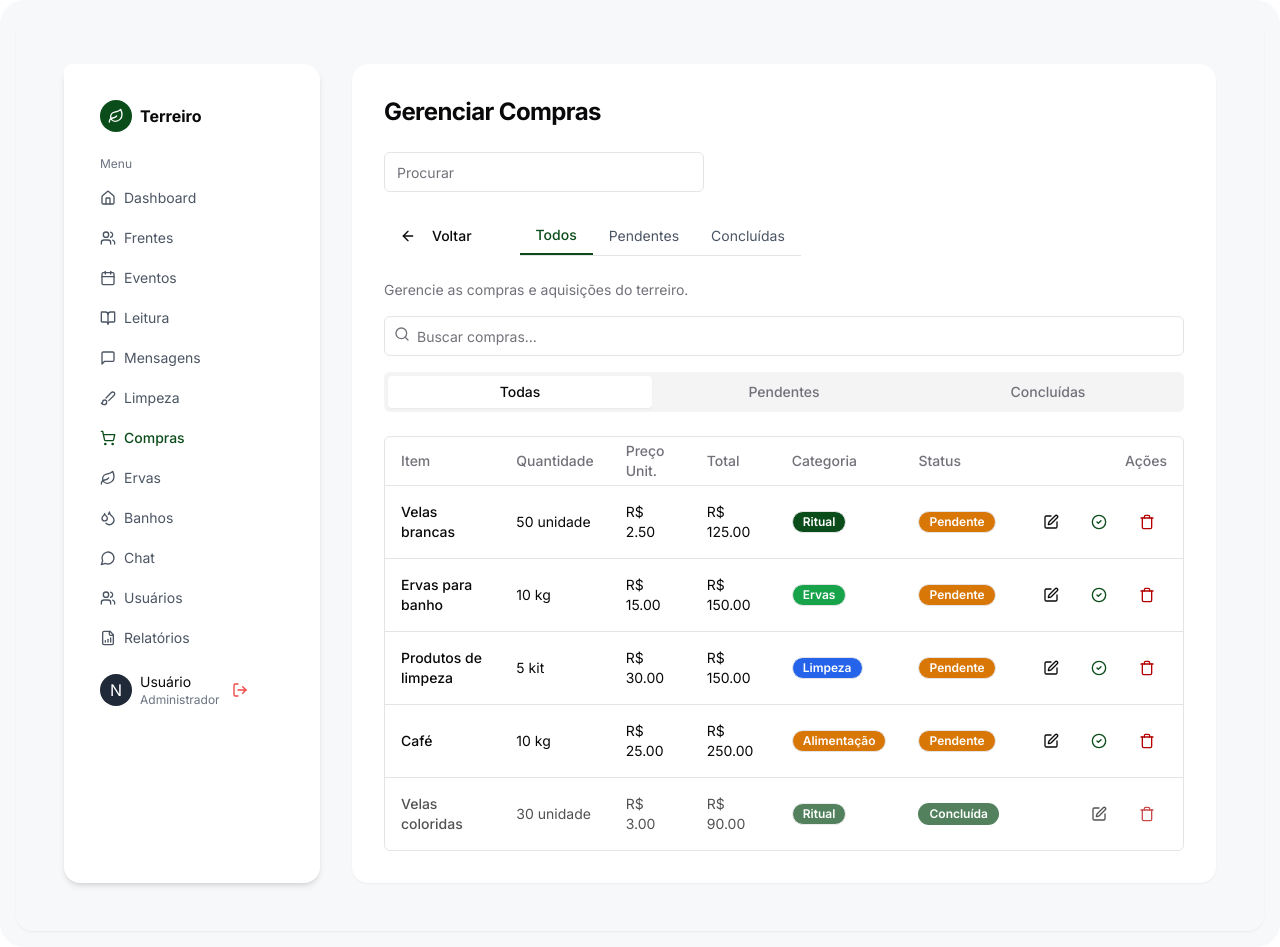
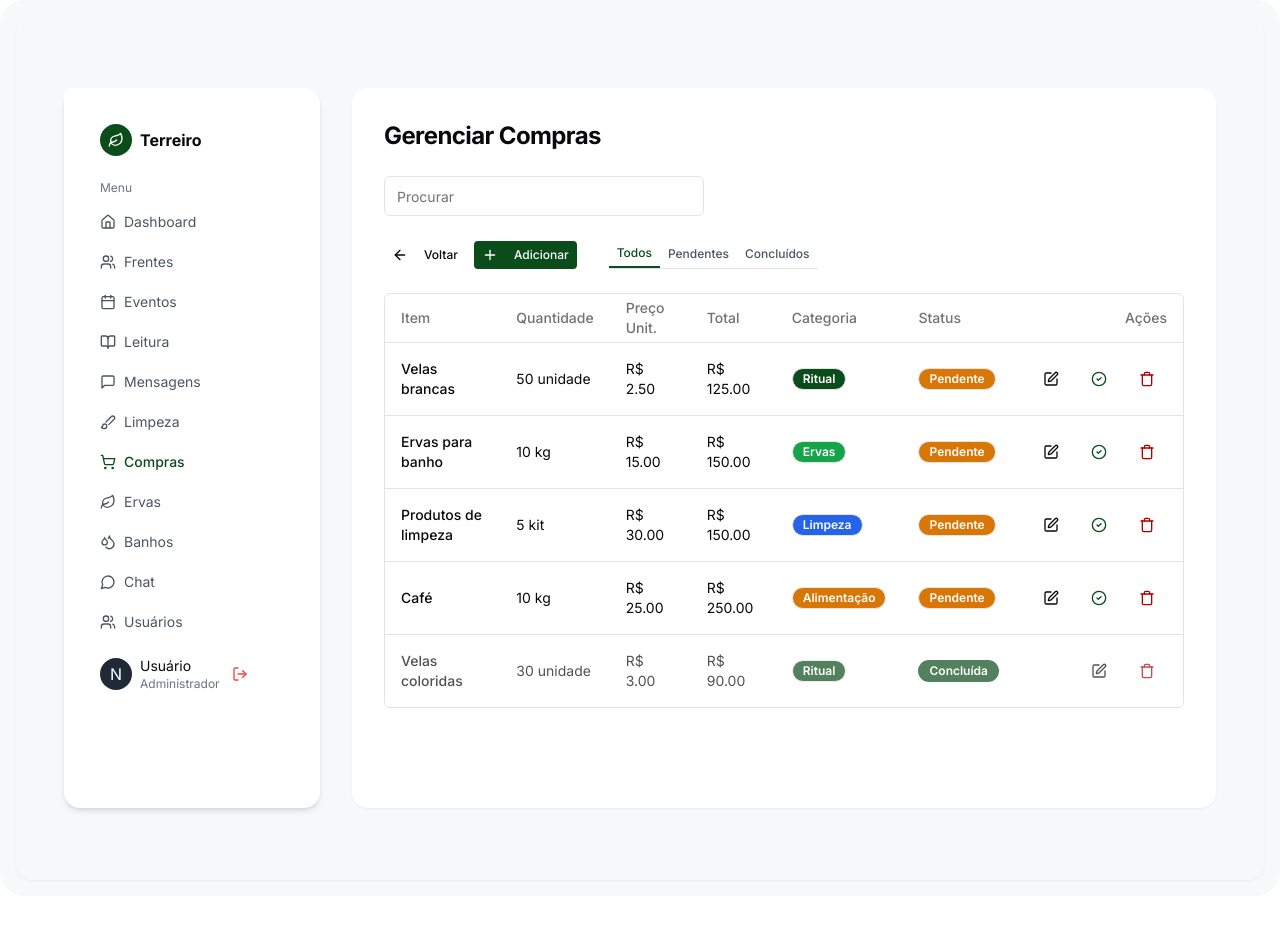
Before and after one commit to LenoBueno/terreiro-pwa-app, a Next.js app: page /admin/compras in a window 1280 px wide. After the commit the page ends 896 px from the top, so only its background shows below. Built offline with nearby package versions, Linux system fonts and the light colour scheme; sample sign-in values are in the browser's storage.

Commit message:
refactor(admin): update UI components and remove reports section from sidebar

```diff
--- a/app/(protected)/admin/compras/page.tsx
+++ b/app/(protected)/admin/compras/page.tsx
@@ -220,20 +220,50 @@ export default function AdminComprasPage() {
 
   return (
     <div className="space-y-6">
-      <div className="flex flex-col gap-4 sm:flex-row sm:items-center sm:justify-between">
-        <h2 className="text-2xl font-bold tracking-tight">Gerenciar Compras</h2>
+      <div>
+        <h2 className="admin-title tracking-tight">Gerenciar Compras</h2>
+      </div>
+
+      {/* Barra de pesquisa padrão */}
+      <div className="relative w-full max-w-xs mb-4">
+        <Input
+          type="search"
+          placeholder="Procurar"
+          className="w-full"
+          value={busca}
+          onChange={(e) => setBusca(e.target.value)}
+        />
+        {busca && (
+          <button onClick={() => setBusca("")} className="absolute right-2 top-1/2 -translate-y-1/2">
+            <X className="h-4 w-4 text-muted-foreground" />
+          </button>
+        )}
+      </div>
+
+      {/* Botões à esquerda e abas à direita, padrão admin */}
+      <div className="flex items-center gap-4 mb-4">
+        <div className="flex items-center gap-2">
+          <Button variant="ghost" className="admin-button" onClick={() => router.back()}>
+            <ArrowLeft className="mr-2 h-4 w-4" />
+            Voltar
+          </Button>
           <Dialog open={dialogOpen} onOpenChange={setDialogOpen}>
+            <DialogTrigger asChild>
+              <Button className="admin-button bg-terreiro-green hover:bg-terreiro-green/90 text-white">
+                <Plus className="mr-2 h-4 w-4" />
+                Adicionar
+              </Button>
+            </DialogTrigger>
             <DialogContent className="max-w-md">
               <DialogHeader>
                 <DialogTitle>Adicionar Nova Compra</DialogTitle>
-              <DialogDescription>Preencha os dados para adicionar uma nova compra.</DialogDescription>
+                <DialogDescription>Preencha os dados da nova compra.</DialogDescription>
               </DialogHeader>
               <div className="space-y-4 py-4">
                 <div className="space-y-2">
                   <Label htmlFor="item">Item</Label>
                   <Input
                     id="item"
-                  placeholder="Ex: Velas brancas"
                     value={novaCompra.item}
                     onChange={(e) => setNovaCompra({ ...novaCompra, item: e.target.value })}
                   />
@@ -245,7 +275,7 @@ export default function AdminComprasPage() {
                       id="quantidade"
                       type="number"
                       min="1"
-                    value={novaCompra.quantidade || ""}
+                      value={novaCompra.quantidade}
                       onChange={(e) =>
                         setNovaCompra({ ...novaCompra, quantidade: Number.parseFloat(e.target.value) || 0 })
                       }
@@ -277,8 +307,10 @@ export default function AdminComprasPage() {
                     type="number"
                     min="0.01"
                     step="0.01"
-                  value={novaCompra.preco || ""}
-                  onChange={(e) => setNovaCompra({ ...novaCompra, preco: Number.parseFloat(e.target.value) || 0 })}
+                    value={novaCompra.preco}
+                    onChange={(e) =>
+                      setNovaCompra({ ...novaCompra, preco: Number.parseFloat(e.target.value) || 0 })
+                    }
                   />
                 </div>
                 <div className="space-y-2">
@@ -302,7 +334,6 @@ export default function AdminComprasPage() {
                   <Label htmlFor="responsavel">Responsável</Label>
                   <Input
                     id="responsavel"
-                  placeholder="Nome do responsável"
                     value={novaCompra.responsavel}
                     onChange={(e) => setNovaCompra({ ...novaCompra, responsavel: e.target.value })}
                   />
@@ -319,94 +350,39 @@ export default function AdminComprasPage() {
             </DialogContent>
           </Dialog>
         </div>
-
-      {/* Barra de pesquisa */}
-      <div className="relative w-full max-w-xs mb-4">
-        <Input
-          type="search"
-          placeholder="Procurar"
-          className="w-full"
-          value={searchTerm}
-          onChange={(e) => setSearchTerm(e.target.value)}
-        />
-        {searchTerm && (
-          <button onClick={() => setSearchTerm("")} className="absolute right-2 top-1/2 -translate-y-1/2">
-            <X className="h-4 w-4 text-muted-foreground" />
-          </button>
-        )}
-      </div>
-
-      {/* Botões à esquerda e abas à direita */}
-      <div className="flex items-center gap-4 mb-4">
-        <div className="flex items-center gap-2">
-          <Button variant="ghost" onClick={() => router.back()}>
-            <ArrowLeft className="mr-2 h-4 w-4" />
-            Voltar
-          </Button>
-        </div>
         <div className="flex border-b ml-4">
           <button
-            onClick={() => setActiveTab("todos")}
-            className={`px-4 py-2 text-sm ${
-              activeTab === "todos"
-                ? "border-b-2 border-terreiro-green font-medium text-terreiro-green"
+            onClick={() => setFiltro("todos")}
+            className={`admin-tab ${
+              filtro === "todos"
+                ? "border-b-2 border-terreiro-green text-terreiro-green"
                 : "text-gray-600"
             }`}
           >
             Todos
           </button>
           <button
-            onClick={() => setActiveTab("pendentes")}
-            className={`px-4 py-2 text-sm ${
-              activeTab === "pendentes"
-                ? "border-b-2 border-terreiro-green font-medium text-terreiro-green"
+            onClick={() => setFiltro("pendentes")}
+            className={`admin-tab ${
+              filtro === "pendentes"
+                ? "border-b-2 border-terreiro-green text-terreiro-green"
                 : "text-gray-600"
             }`}
           >
             Pendentes
           </button>
           <button
-            onClick={() => setActiveTab("concluidas")}
-            className={`px-4 py-2 text-sm ${
-              activeTab === "concluidas"
-                ? "border-b-2 border-terreiro-green font-medium text-terreiro-green"
+            onClick={() => setFiltro("concluidas")}
+            className={`admin-tab ${
+              filtro === "concluidas"
+                ? "border-b-2 border-terreiro-green text-terreiro-green"
                 : "text-gray-600"
             }`}
           >
-            Concluídas
+            Concluídos
           </button>
         </div>
       </div>
-
-      <div className="mb-4">
-        <p className="text-sm text-muted-foreground mb-4">Gerencie as compras e aquisições do terreiro.</p>
-
-        <div className="mb-4">
-          <div className="relative">
-            <Search className="absolute left-2.5 top-2.5 h-4 w-4 text-muted-foreground" />
-            <Input
-              type="search"
-              placeholder="Buscar compras..."
-              className="w-full pl-8"
-              value={busca}
-              onChange={(e) => setBusca(e.target.value)}
-            />
-          </div>
-        </div>
-
-        <Tabs defaultValue="todos" className="mb-6">
-          <TabsList className="grid w-full grid-cols-3">
-            <TabsTrigger value="todos" onClick={() => setFiltro("todos")}>
-              Todas
-            </TabsTrigger>
-            <TabsTrigger value="pendentes" onClick={() => setFiltro("pendentes")}>
-              Pendentes
-            </TabsTrigger>
-            <TabsTrigger value="concluidas" onClick={() => setFiltro("concluidas")}>
-              Concluídas
-            </TabsTrigger>
-          </TabsList>
-        </Tabs>
 
       <div className="rounded-md border">
         <Table>
@@ -483,7 +459,6 @@ export default function AdminComprasPage() {
             ))}
           </TableBody>
         </Table>
-        </div>
       </div>
 
       <Dialog open={dialogEditOpen} onOpenChange={setDialogEditOpen}>
--- a/app/(protected)/admin/frentes/page.tsx
+++ b/app/(protected)/admin/frentes/page.tsx
@@ -5,6 +5,7 @@ import { Edit, Trash2, ArrowLeft, Plus, X } from "lucide-react"
 import { Button } from "@/components/ui/button"
 import { Input } from "@/components/ui/input"
 import { useRouter } from "next/navigation"
+import { Card, CardHeader, CardTitle, CardFooter } from "@/components/ui/card"
 
 // Dados simulados de frentes espirituais
 const frentesIniciais = [
@@ -103,17 +104,19 @@ export default function AdminFrentesPage() {
 
       <div className="grid grid-cols-4 gap-4">
         {frentesFiltradas.map((frente) => (
-          <div key={frente.id} className="rounded-md border border-gray-200 p-4">
-            <div className="mb-4 text-center admin-subtitle">{frente.nome}</div>
-            <div className="flex justify-between">
+          <Card key={frente.id}>
+            <CardHeader className="mb-4 text-center">
+              <CardTitle className="admin-subtitle">{frente.nome}</CardTitle>
+            </CardHeader>
+            <CardFooter className="flex justify-between">
               <button>
                 <Edit size={18} className="text-gray-600" />
               </button>
               <button onClick={() => excluirFrente(frente.id)}>
                 <Trash2 size={18} className="text-red-500" />
               </button>
-            </div>
-          </div>
+            </CardFooter>
+          </Card>
         ))}
       </div>
     </div>
--- a/app/(protected)/admin/reports/page.tsx
+++ /dev/null
@@ -1,151 +0,0 @@
-import { Card, CardContent, CardDescription, CardHeader, CardTitle } from "@/components/ui/card"
-import { Tabs, TabsContent, TabsList, TabsTrigger } from "@/components/ui/tabs"
-import { BarChart, LineChart, PieChart } from "lucide-react"
-
-export default function AdminReportsPage() {
-  return (
-    <div className="space-y-6">
-      <div>
-        <h2 className="text-2xl font-bold tracking-tight">Relatórios</h2>
-        <p className="text-muted-foreground">Visualize estatísticas e relatórios do terreiro.</p>
-      </div>
-
-      <Tabs defaultValue="presenca">
-        <TabsList className="grid w-full grid-cols-3 md:w-auto">
-          <TabsTrigger value="presenca">
-            <BarChart className="mr-2 h-4 w-4" />
-            Presenças
-          </TabsTrigger>
-          <TabsTrigger value="financeiro">
-            <LineChart className="mr-2 h-4 w-4" />
-            Financeiro
-          </TabsTrigger>
-          <TabsTrigger value="distribuicao">
-            <PieChart className="mr-2 h-4 w-4" />
-            Distribuição
-          </TabsTrigger>
-        </TabsList>
-
-        <TabsContent value="presenca" className="space-y-4">
-          <Card>
-            <CardHeader>
-              <CardTitle>Presenças em Eventos</CardTitle>
-              <CardDescription>Acompanhe a presença de médiuns e visitantes nos eventos.</CardDescription>
-            </CardHeader>
-            <CardContent className="h-80 w-full">
-              <div className="h-full w-full rounded-md bg-muted flex items-center justify-center">
-                <p className="text-muted-foreground">Gráfico de Presenças</p>
-              </div>
-            </CardContent>
-          </Card>
-
-          <div className="grid gap-4 md:grid-cols-2">
-            <Card>
-              <CardHeader>
-                <CardTitle>Eventos Mais Frequentados</CardTitle>
-                <CardDescription>Top 5 eventos com maior presença.</CardDescription>
-              </CardHeader>
-              <CardContent className="h-60">
-                <div className="h-full w-full rounded-md bg-muted flex items-center justify-center">
-                  <p className="text-muted-foreground">Gráfico de Eventos</p>
-                </div>
-              </CardContent>
-            </Card>
-
-            <Card>
-              <CardHeader>
-                <CardTitle>Presença por Frente</CardTitle>
-                <CardDescription>Distribuição de presenças por frente espiritual.</CardDescription>
-              </CardHeader>
-              <CardContent className="h-60">
-                <div className="h-full w-full rounded-md bg-muted flex items-center justify-center">
-                  <p className="text-muted-foreground">Gráfico de Frentes</p>
-                </div>
-              </CardContent>
-            </Card>
-          </div>
-        </TabsContent>
-
-        <TabsContent value="financeiro" className="space-y-4">
-          <Card>
-            <CardHeader>
-              <CardTitle>Balanço Financeiro</CardTitle>
-              <CardDescription>Acompanhe receitas e despesas do terreiro.</CardDescription>
-            </CardHeader>
-            <CardContent className="h-80 w-full">
-              <div className="h-full w-full rounded-md bg-muted flex items-center justify-center">
-                <p className="text-muted-foreground">Gráfico Financeiro</p>
-              </div>
-            </CardContent>
-          </Card>
-
-          <div className="grid gap-4 md:grid-cols-2">
-            <Card>
-              <CardHeader>
-                <CardTitle>Principais Despesas</CardTitle>
-                <CardDescription>Categorias com maiores gastos.</CardDescription>
-              </CardHeader>
-              <CardContent className="h-60">
-                <div className="h-full w-full rounded-md bg-muted flex items-center justify-center">
-                  <p className="text-muted-foreground">Gráfico de Despesas</p>
-                </div>
-              </CardContent>
-            </Card>
-
-            <Card>
-              <CardHeader>
-                <CardTitle>Fontes de Receita</CardTitle>
-                <CardDescription>Distribuição das fontes de receita.</CardDescription>
-              </CardHeader>
-              <CardContent className="h-60">
-                <div className="h-full w-full rounded-md bg-muted flex items-center justify-center">
-                  <p className="text-muted-foreground">Gráfico de Receitas</p>
-                </div>
-              </CardContent>
-            </Card>
-          </div>
-        </TabsContent>
-
-        <TabsContent value="distribuicao" className="space-y-4">
-          <Card>
-            <CardHeader>
-              <CardTitle>Distribuição de Membros</CardTitle>
-              <CardDescription>Visualize a distribuição de membros por categoria.</CardDescription>
-            </CardHeader>
-            <CardContent className="h-80 w-full">
-              <div className="h-full w-full rounded-md bg-muted flex items-center justify-center">
-                <p className="text-muted-foreground">Gráfico de Distribuição</p>
-              </div>
-            </CardContent>
-          </Card>
-
-          <div className="grid gap-4 md:grid-cols-2">
-            <Card>
-              <CardHeader>
-                <CardTitle>Distribuição por Cargo</CardTitle>
-                <CardDescription>Membros por cargo no terreiro.</CardDescription>
-              </CardHeader>
-              <CardContent className="h-60">
-                <div className="h-full w-full rounded-md bg-muted flex items-center justify-center">
-                  <p className="text-muted-foreground">Gráfico de Cargos</p>
-                </div>
-              </CardContent>
-            </Card>
-
-            <Card>
-              <CardHeader>
-                <CardTitle>Distribuição por Idade</CardTitle>
-                <CardDescription>Faixa etária dos membros.</CardDescription>
-              </CardHeader>
-              <CardContent className="h-60">
-                <div className="h-full w-full rounded-md bg-muted flex items-center justify-center">
-                  <p className="text-muted-foreground">Gráfico de Idades</p>
-                </div>
-              </CardContent>
-            </Card>
-          </div>
-        </TabsContent>
-      </Tabs>
-    </div>
-  )
-}
--- a/components/admin-sidebar.tsx
+++ b/components/admin-sidebar.tsx
@@ -102,9 +102,9 @@ export function AdminSidebar() {
         <SidebarItem href="/admin/users" icon={<Users size={16} />} active={isActive("/admin/users")}>
           Usuários
         </SidebarItem>
-        <SidebarItem href="/admin/reports" icon={<FileBarChart size={16} />} active={isActive("/admin/reports")}>
-          Relatórios
-        </SidebarItem>
+        {/* <SidebarItem href="/admin/reports" icon={<FileBarChart size={16} />} active={isActive("/admin/reports")}> */}
+        {/*   Relatórios */}
+        {/* </SidebarItem> */}
       </nav>
 
       <div className="mt-auto pt-4 flex items-center gap-2">
```
Lines whose indentation alone changed are shown as unchanged.
